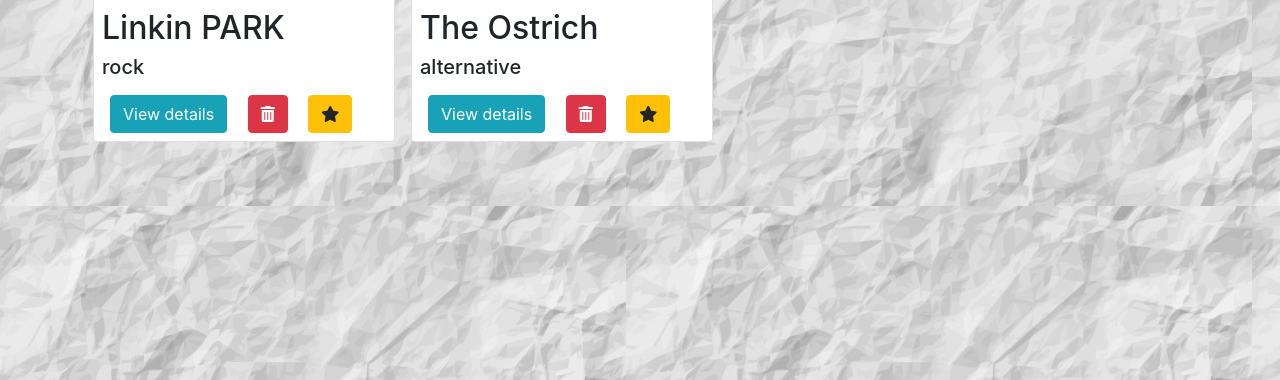
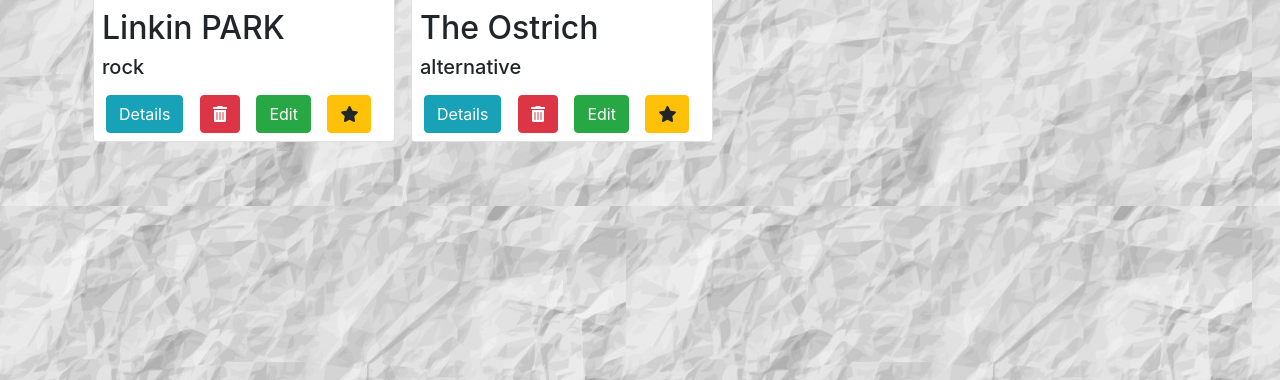
Before and after one commit to piter1316/musicWebApp, a Django app: page /music/ in a window 1280 px wide. Shown: the part 420-800 px from the top of the page. Run offline with Django 3.2, Linux system fonts and the light colour scheme; data comes from the database, SQL or seed files in the repository; both versions use the stored data as it was after the commit; some libraries are stand-ins or nearby versions.

Commit message:
editing draft added

```diff
--- a/music/templates/music/delete-favourite-buttons.html
+++ b/music/templates/music/delete-favourite-edit-buttons.html
@@ -3,4 +3,9 @@
     <input type="hidden" name="album_id" value="{{ album.id }}"/>
     <button class="btn btn-danger m-2" ><i class="fas fa-trash-alt"></i></button>
 </form>
+<form action="{% url 'music:album-update' album.id %}" method="get" style="display: inline;">
+    {% csrf_token %}
+    <input type="hidden" name="album_id" value="{{ album.id }}"/>
+    <button class="btn btn-success m-1" >Edit</button>
+</form>
 <button class="btn btn-warning m-2" ><i class="fas fa-star"></i></button>
--- a/music/templates/music/detail.html
+++ b/music/templates/music/detail.html
@@ -14,7 +14,7 @@
                             <h3 class="">{{ album.artist }}</h3>
                             <h5>{{ album.genre }}</h5>
                         </div>
-                        {% include 'music/delete-favourite-buttons.html' %}
+                        {% include 'music/delete-favourite-edit-buttons.html' %}
 
                     </div>
                 </div>
--- a/music/templates/music/index.html
+++ b/music/templates/music/index.html
@@ -9,8 +9,10 @@
                     <h1> {{ album.album_title }} </h1>
                     <h2>{{ album.artist }}</h2>
                     <h5>{{ album.genre }}</h5>
-                    <button class="btn btn-info m-2" ><a href="{% url 'music:detail' album.id %}" style="text-decoration: none;color: white;">View details</a></button>
-                    {% include 'music/delete-favourite-buttons.html' %}
+                    <button class="btn btn-info m-1" ><a href="{% url 'music:detail' album.id %}" style="text-decoration: none;color: white;">Details</a></button>
+                    {% include 'music/delete-favourite-edit-buttons.html' %}
+
+
                 </div>
             </div>
         {% endfor %}
```
Also changed, not shown: db.sqlite3.
